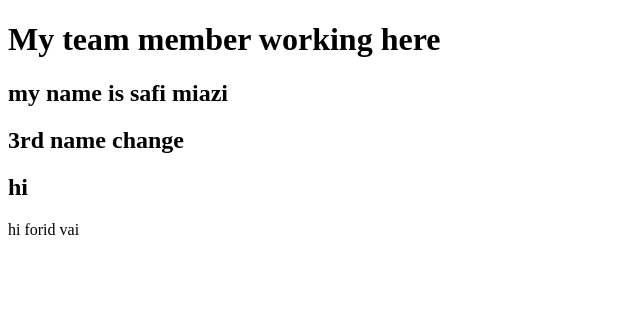
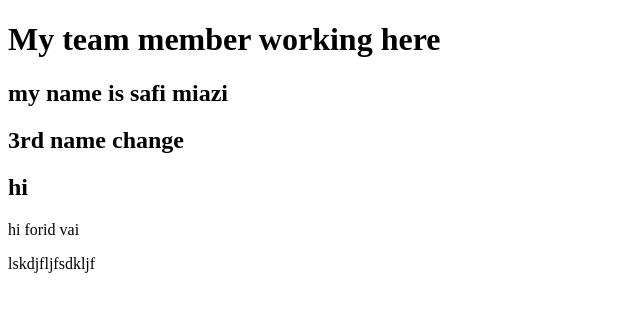
Before and after one commit to Mdforidulislam/My-Team-work, a plain HTML site: page index.html in a window 1280 px wide. Shown: the whole page, without its empty margins (0-640 px from the left). Drawn offline with Linux system fonts and the light colour scheme.

Commit message:
last update

```diff
--- a/index.html
+++ b/index.html
@@ -11,5 +11,6 @@
     <h2>3rd name change</h2>
     <h2>hi</h2>
     <p>hi forid vai</p>
+    <p>lskdjfljfsdkljf</p>
 </body>
 </html>
```
